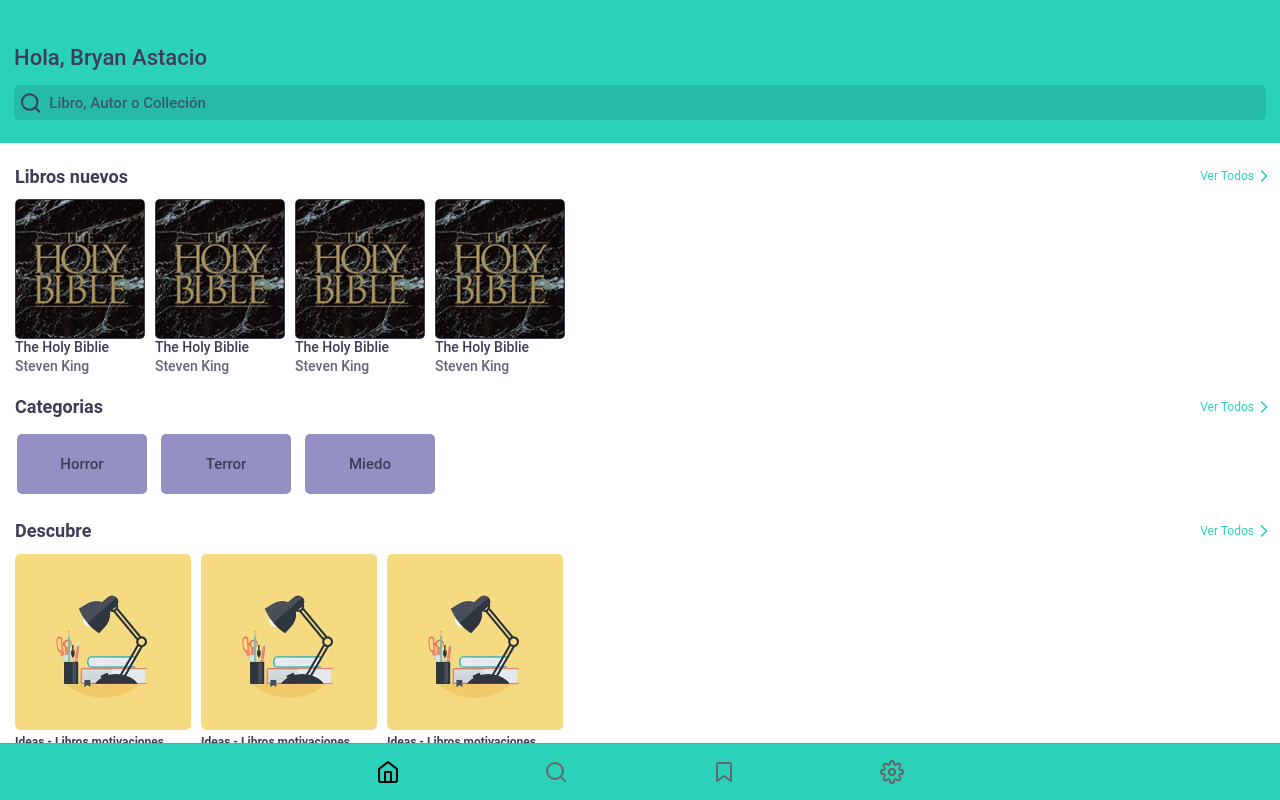
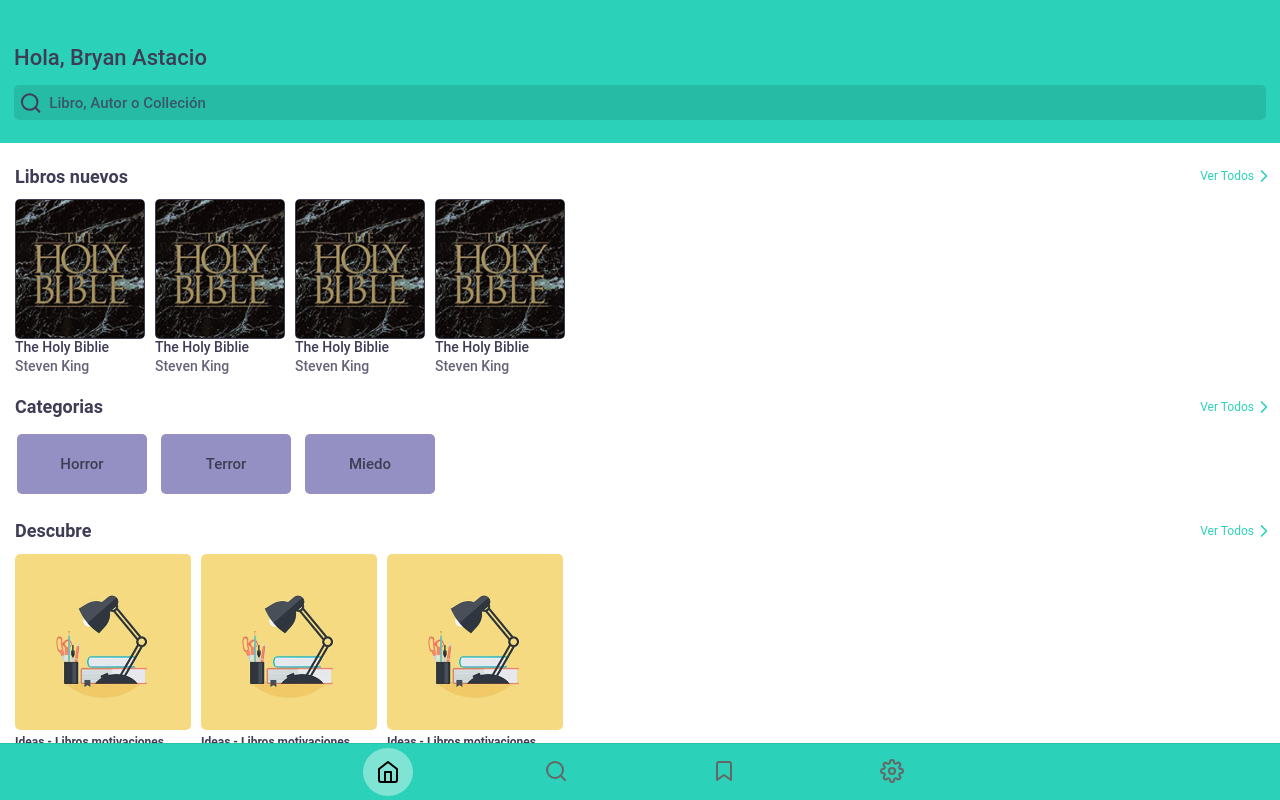
Before and after one commit to code-bryan/book-app, a React (Create React App) app: page /home in a window 1280 px wide. Built offline with nearby package versions, Linux system fonts and the light colour scheme.

Commit message:
finish the backdrop

```diff
--- a/src/components/App.tsx
+++ b/src/components/App.tsx
@@ -51,19 +51,27 @@
           </IonRouterOutlet>
           <IonTabBar slot="bottom">
               <IonTabButton tab="home" href="/home">
+                <div className="icon-selected">
                   <HomeIcon />
+                </div>
               </IonTabButton>
 
               <IonTabButton tab="asd" href="/asd">
+                <div className="icon-selected">
                   <SearchIcon />
+                </div>
               </IonTabButton>
 
               <IonTabButton tab="asd" href="/asd">
-                  <Bookmark />
+                <div className="icon-selected">
+                  <Bookmark  />
+                </div>
               </IonTabButton>
 
               <IonTabButton tab="asd" href="/asd">
-                  <SettingIcons />
+                <div className="icon-selected">
+                  <SettingIcons  />
+                </div>
               </IonTabButton>
           </IonTabBar>
       </IonTabs>
--- a/src/theme/variables.css
+++ b/src/theme/variables.css
@@ -242,3 +242,13 @@
   color: #3f3d56;
   --color-selected: #000;
 }
+
+.tab-selected .icon-selected {
+  background: rgba(255, 255, 255, .4);
+  border-radius: 50%;
+  width: 50px;
+  height: 85%;
+  display: flex;
+  justify-content: center;
+  align-items: center;
+}
```
